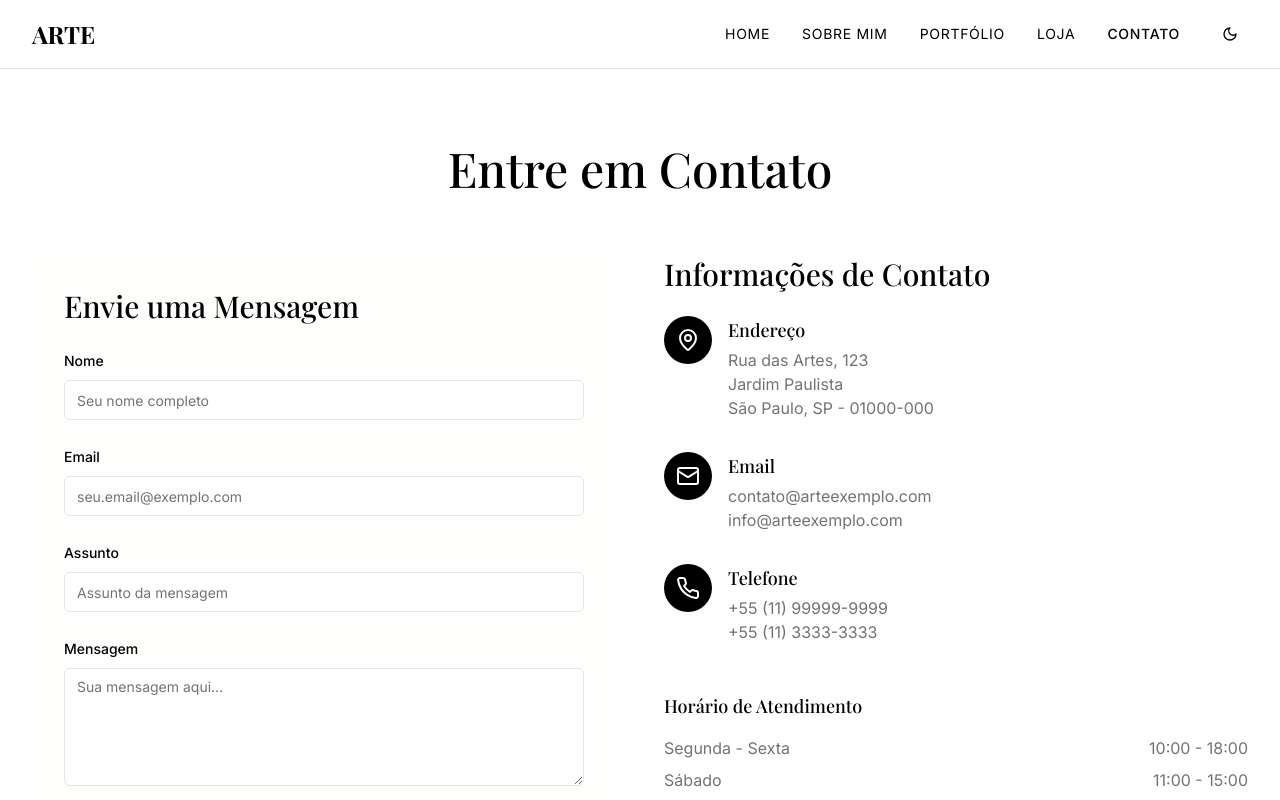
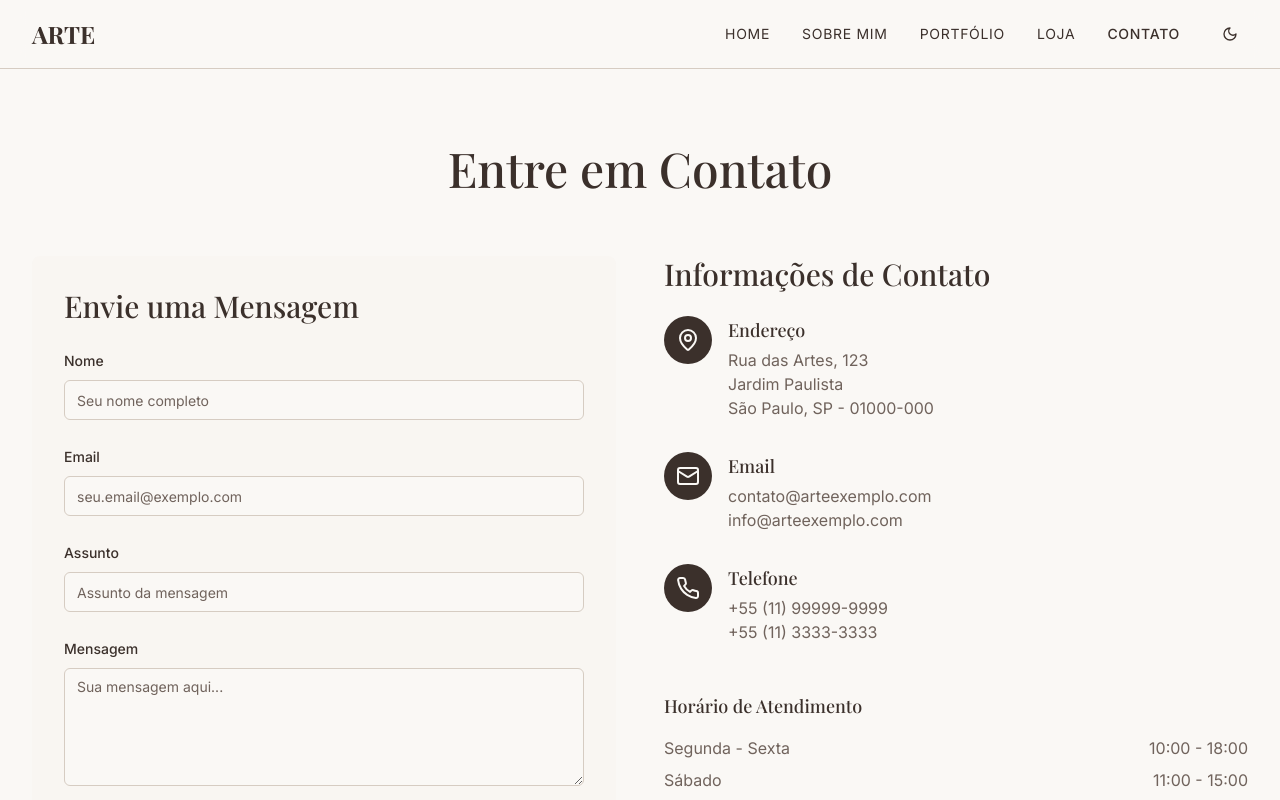
Before and after one commit to jaquelinearts/elegant-art-studio-site, a React (Vite) app: page /contato in a window 1280 px wide. Shown: the top 800 px of the page. Built offline with nearby package versions, Linux system fonts and the light colour scheme.

Commit message:
Change color scheme and add product showcase
- Updated the color scheme to brown/beige.
- Added a product showcase section to the home page, below the portfolio section.

```diff
--- a/src/components/shared/ThemeToggle.tsx
+++ b/src/components/shared/ThemeToggle.tsx
@@ -31,7 +31,7 @@ export function ThemeToggle() {
       variant="ghost"
       size="icon"
       onClick={toggleTheme}
-      className="rounded-full h-9 w-9"
+      className="rounded-full h-9 w-9 text-foreground"
       aria-label={`Switch to ${theme === 'light' ? 'dark' : 'light'} mode`}
     >
       {theme === "light" ? (
--- a/src/index.css
+++ b/src/index.css
@@ -7,65 +7,65 @@
 
 @layer base {
   :root {
-    --background: 0 0% 100%;
-    --foreground: 0 0% 0%;
+    --background: 36 33% 97%;
+    --foreground: 20 15% 20%;
 
-    --card: 0 0% 100%;
-    --card-foreground: 0 0% 3.9%;
+    --card: 36 33% 97%;
+    --card-foreground: 20 15% 20%;
 
-    --popover: 0 0% 100%;
-    --popover-foreground: 0 0% 3.9%;
+    --popover: 36 33% 97%;
+    --popover-foreground: 20 15% 20%;
 
-    --primary: 0 0% 0%;
-    --primary-foreground: 0 0% 100%;
+    --primary: 20 15% 20%;
+    --primary-foreground: 36 33% 97%;
 
-    --secondary: 60 33% 92%;
-    --secondary-foreground: 0 0% 0%;
+    --secondary: 34 33% 90%;
+    --secondary-foreground: 20 15% 20%;
 
-    --muted: 0 0% 96.1%;
-    --muted-foreground: 0 0% 45.1%;
+    --muted: 36 20% 92%;
+    --muted-foreground: 20 10% 40%;
 
-    --accent: 60 33% 92%;
-    --accent-foreground: 0 0% 9%;
+    --accent: 34 40% 88%;
+    --accent-foreground: 20 15% 20%;
 
     --destructive: 0 84.2% 60.2%;
-    --destructive-foreground: 0 0% 98%;
+    --destructive-foreground: 36 33% 97%;
 
-    --border: 0 0% 89.8%;
-    --input: 0 0% 89.8%;
-    --ring: 0 0% 0%;
+    --border: 30 20% 80%;
+    --input: 30 20% 80%;
+    --ring: 20 15% 20%;
 
     --radius: 0.5rem;
   }
 
   .dark {
-    --background: 0 0% 10%;
-    --foreground: 0 0% 98%;
+    --background: 22 30% 10%;
+    --foreground: 36 33% 92%;
 
-    --card: 0 0% 12%;
-    --card-foreground: 0 0% 98%;
+    --card: 22 30% 12%;
+    --card-foreground: 36 33% 92%;
 
-    --popover: 0 0% 12%;
-    --popover-foreground: 0 0% 98%;
+    --popover: 22 30% 12%;
+    --popover-foreground: 36 33% 92%;
 
-    --primary: 0 0% 98%;
-    --primary-foreground: 0 0% 9%;
+    --primary: 36 33% 92%;
+    --primary-foreground: 22 30% 10%;
 
-    --secondary: 0 0% 17%;
-    --secondary-foreground: 0 0% 98%;
+    --secondary: 22 25% 18%;
+    --secondary-foreground: 36 33% 92%;
 
-    --muted: 0 0% 17%;
-    --muted-foreground: 0 0% 63.9%;
+    --muted: 22 25% 18%;
+    --muted-foreground: 36 20% 70%;
 
-    --accent: 0 0% 17%;
-    --accent-foreground: 0 0% 98%;
+    --accent: 22 25% 18%;
+    --accent-foreground: 36 33% 92%;
 
     --destructive: 0 62.8% 30.6%;
-    --destructive-foreground: 0 0% 98%;
+    --destructive-foreground: 36 33% 92%;
 
-    --border: 0 0% 20%;
-    --input: 0 0% 20%;
-    --ring: 0 0% 98%;
+    --border: 22 25% 25%;
+    --input: 22 25% 25%;
+    --ring: 36 33% 92%;
   }
 }
 
--- a/src/pages/Home.tsx
+++ b/src/pages/Home.tsx
@@ -1,8 +1,9 @@
 
 import { Button } from "@/components/ui/button";
 import { NavLink } from "react-router-dom";
-import { ArrowRight } from "lucide-react";
+import { ArrowRight, ShoppingBag } from "lucide-react";
 import { useEffect } from "react";
+import { Card, CardContent, CardFooter } from "@/components/ui/card";
 
 const Home = () => {
   useEffect(() => {
@@ -69,6 +70,46 @@ const Home = () => {
           </div>
         </div>
       </section>
+
+      {/* Products Showcase Section */}
+      <section className="py-20">
+        <div className="container-custom">
+          <h2 className="section-title text-center mb-12">Loja em Destaque</h2>
+          <div className="grid grid-cols-1 md:grid-cols-2 lg:grid-cols-4 gap-6">
+            {[1, 2, 3, 4].map((item) => (
+              <Card key={item} className="overflow-hidden group border border-border/50 hover:border-border transition-all duration-300">
+                <div className="relative aspect-square overflow-hidden">
+                  <img
+                    src={`https://images.unsplash.com/photo-${item === 1 ? '1579783900882-c0d08dad4e67' : item === 2 ? '1460661382334-790a226d29d7' : item === 3 ? '1579762593392-999e5d2d851d' : '1534349762230-e0caac6a3154'}`}
+                    alt={`Produto ${item}`}
+                    className="w-full h-full object-cover transition-transform duration-500 group-hover:scale-105"
+                  />
+                  <div className="absolute inset-0 bg-foreground/5 group-hover:bg-foreground/0 transition-all duration-300"></div>
+                </div>
+                <CardContent className="pt-4">
+                  <h3 className="font-playfair text-lg">Produto {item}</h3>
+                  <p className="text-muted-foreground text-sm">Impressão Giclée, Série Limitada</p>
+                  <p className="font-medium mt-2">R$ {(150 + item * 50).toLocaleString('pt-BR')}</p>
+                </CardContent>
+                <CardFooter className="pt-0">
+                  <Button variant="outline" className="w-full rounded-full gap-2">
+                    <ShoppingBag className="h-4 w-4" />
+                    Adicionar ao Carrinho
+                  </Button>
+                </CardFooter>
+              </Card>
+            ))}
+          </div>
+          <div className="mt-12 text-center">
+            <Button variant="outline" asChild size="lg" className="rounded-full gap-2">
+              <NavLink to="/loja">
+                Ver Loja Completa
+                <ArrowRight className="w-4 h-4" />
+              </NavLink>
+            </Button>
+          </div>
+        </div>
+      </section>
     </div>
   );
 };
```
